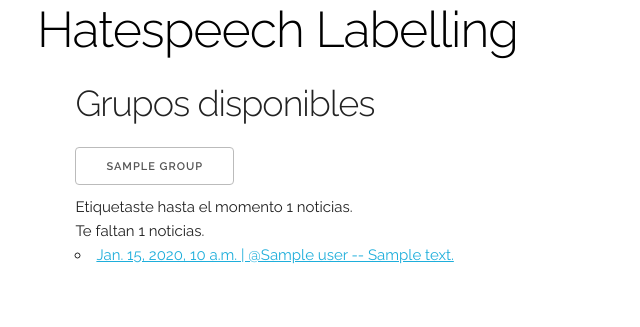
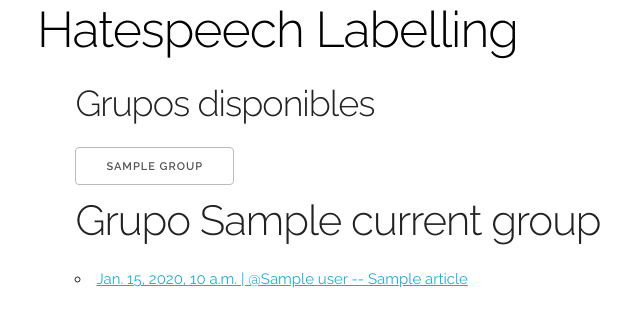
Before and after one commit to finiteautomata/hatespeech-selection, a Django app: template articles/templates/articles/index.html in a window 1280 px wide. Shown: the top 327 px of the page, without its empty margins (123-763 px from the left). Run offline with Django 3.2, Linux system fonts and the light colour scheme; the template is opened without the code that fills it: most values are stand-ins (such as "Sample title", 1, 10 or a date in 2020).

Commit message:
Add current group

```diff
--- a/articles/templates/articles/index.html
+++ b/articles/templates/articles/index.html
@@ -6,22 +6,19 @@
 
 <div class="row">
   {% for group in groups %}
-    <a class="button" href="{% url 'articles:index' group.name%}"> {{group.name}} </a>
+    {% if group.name == current_group.name %}
+      <a class="button button-primary" href="{% url 'articles:index' group.name%}"> {{group.name}} </a>
+    {% else %}
+      <a class="button" href="{% url 'articles:index' group.name%}"> {{group.name}} </a>
+    {% endif %}
   {% endfor %}
 </div>
 
-<div>
-  Etiquetaste hasta el momento {{labeled_count}} noticias.
-</div>
-
-<div>
-  Te faltan {{left_count}} noticias.
-</div>
-
+<h2> Grupo {{current_group.name}} </h2>
 
 <ul>
 {% for article in articles %}
-    <li><a href="{% url 'articles:show' article.slug %}">{{article.created_at}} | @{{article.user}} -- {{ article.text }}</a></li>
+    <li><a href="{% url 'articles:show' article.slug %}">{{article.created_at}} | @{{article.user}} -- {{ article.title }}</a></li>
 {% endfor %}
 </ul>
 {% endblock %}
```
Also changed, not shown: articles/views.py (+14 -5 lines).
